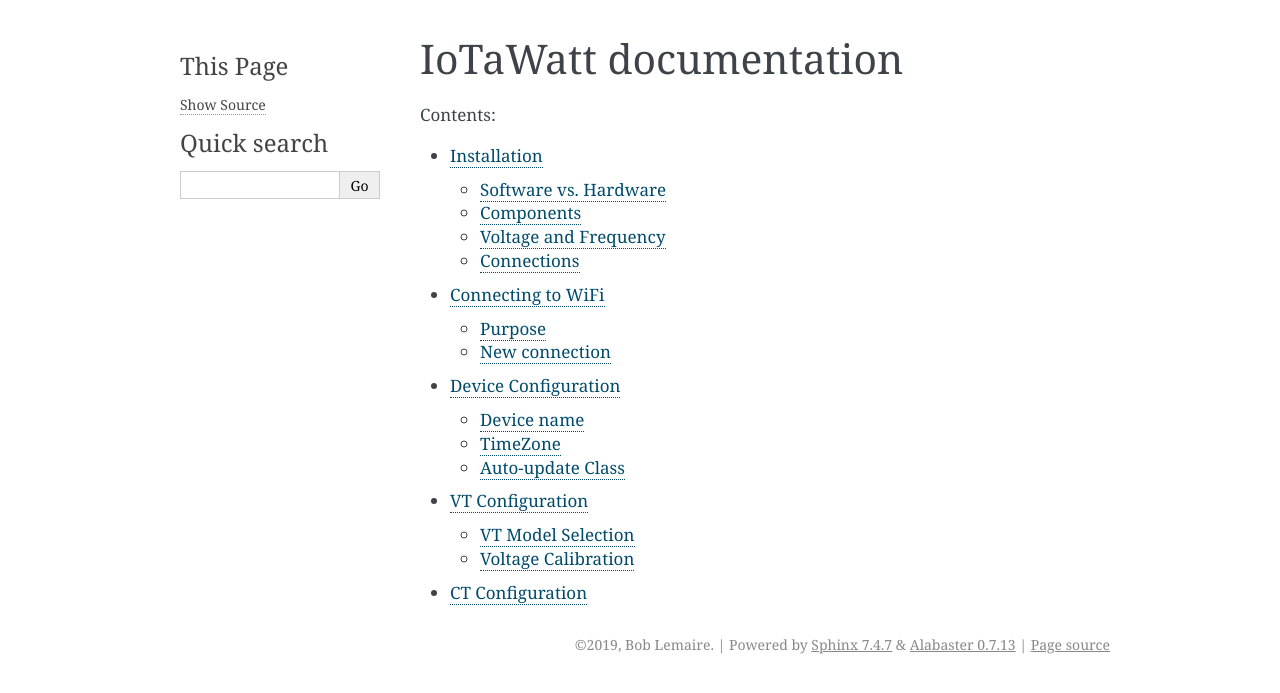
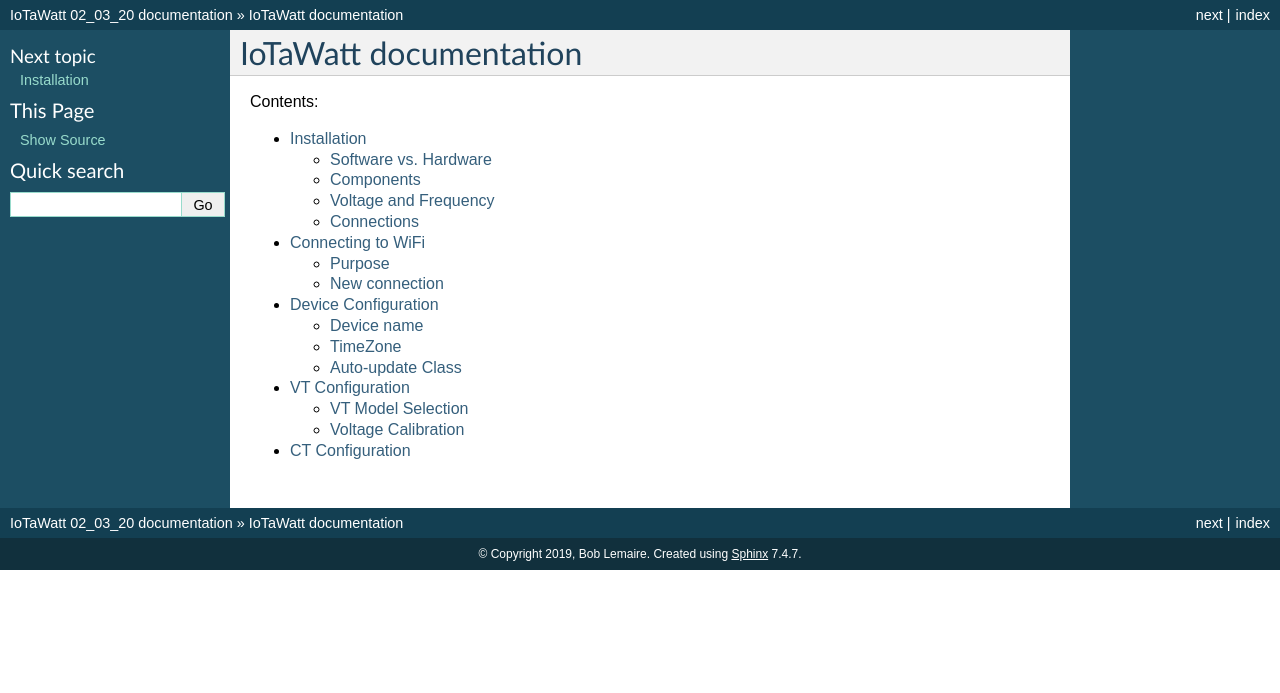
Before and after one commit to boblemaire/IoTaWatt, a Sphinx documentation site: the page built from Docs/index.rst, in a window 1280 px wide. Shown: the top 693 px of the page. Built offline with Sphinx 7.4.7, drawn with Linux system fonts in a browser that asks for light colours; formulas are drawn with MathJax 3.

Commit message:
Change Theme

```diff
--- a/Docs/VTconfig.rst
+++ b/Docs/VTconfig.rst
@@ -62,14 +62,14 @@
 .. figure:: pics/TDC-DA-09-10.jpg
     :scale: 10 %
     :align: left
-    :alt: Select VT Image
+    :alt: TDC DA-09-10
 
     use model: TDC DA-09-10
 
 .. figure:: pics/TDC-DA-09-10-E6.jpg
     :scale: 10 %
     :align: center
-    :alt: Select VT Image
+    :alt: TDC DA-09-10-E6
 
     use model: TDC DA-09-10-E6
 
--- a/Docs/conf.py
+++ b/Docs/conf.py
@@ -75,7 +75,7 @@
 # The theme to use for HTML and HTML Help pages.  See the documentation for
 # a list of builtin themes.
 #
-html_theme = 'alabaster'
+html_theme = 'default'
 
 # Theme options are theme-specific and customize the look and feel of a theme
 # further.  For a list of options available for each theme, see the
```
Also changed, not shown: 1 other file.
